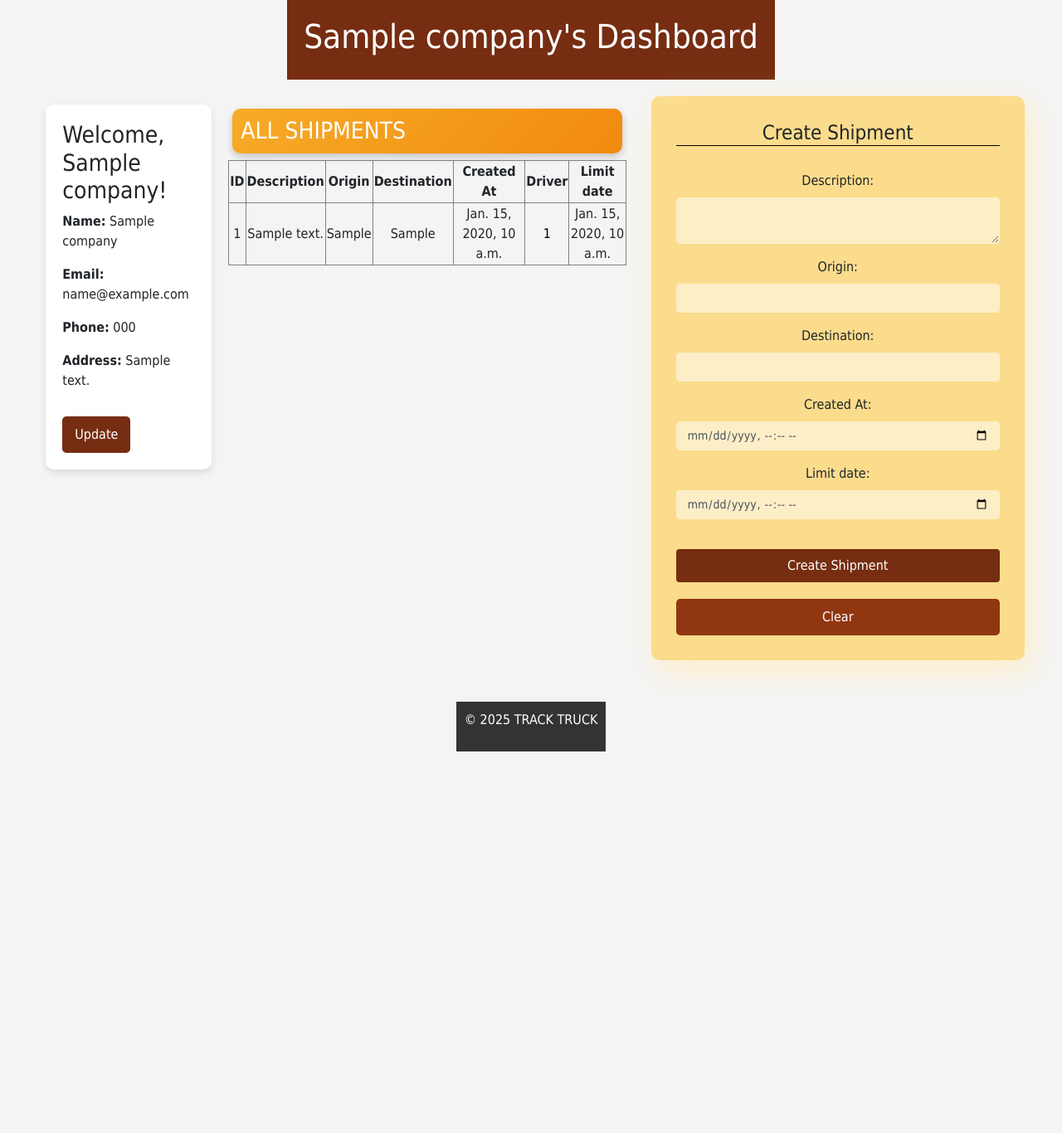
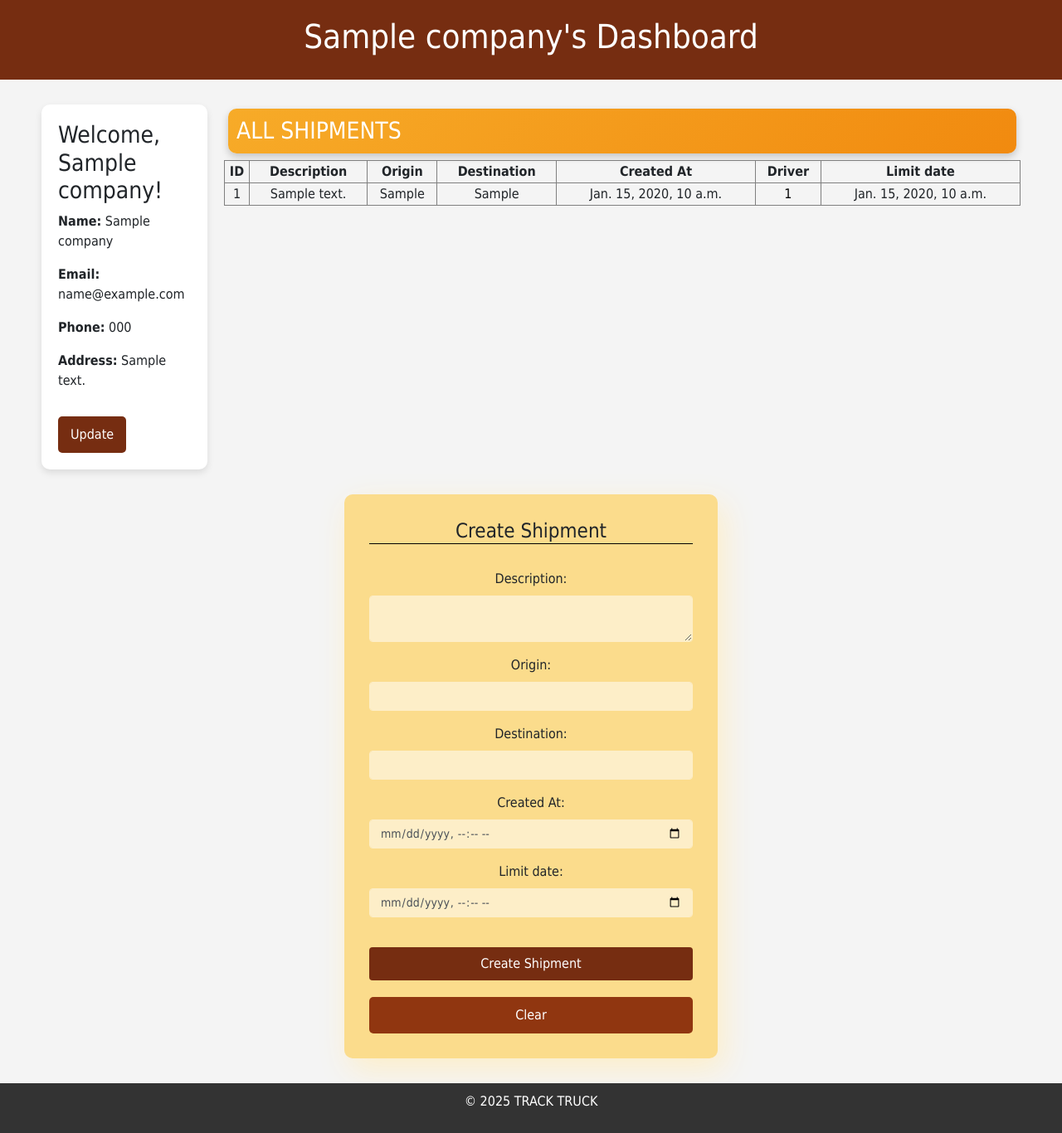
Before and after one commit to Bootcamp-IA-P4/Track-Truck, a Django app: template app_companies/templates/app_companies/cp-dashboard.html in a window 1280 px wide. Shown: the whole page at 83% size. Before the commit the page ends 906 px from the top, so only its background shows below. Run offline with Django 5.2, Linux system fonts and the light colour scheme; the template is opened without the code that fills it: values that come from a table or form of the project are taken from there, others are empty; tables that the repository leaves empty hold one stand-in row (values such as "Sample post"); some libraries are stand-ins or nearby versions.

Commit message:
chore: fixed some errors in different files

```diff
--- a/app_companies/templates/app_companies/cp-dashboard.html
+++ b/app_companies/templates/app_companies/cp-dashboard.html
@@ -10,7 +10,7 @@
 
     <link href="https://stackpath.bootstrapcdn.com/bootstrap/4.5.2/css/bootstrap.min.css" rel="stylesheet">
 
-    <link rel="stylesheet" href="{% static 'css/dashboard_styles.css' %}">
+    <link rel="stylesheet" href="{% static 'css/dashboard_styles.css' %}?v=5">
 
     <style>
         .cp-create-shipments {
--- a/app_drivers/templates/app_drivers/dr-dashboard.html
+++ b/app_drivers/templates/app_drivers/dr-dashboard.html
@@ -1,4 +1,4 @@
-{% load static %}
+{% load static %}  <!-- Cargar archivos estáticos -->
 <!DOCTYPE html>
 <html lang="es">
 <head>
--- a/static/css/dashboard_styles.css
+++ b/static/css/dashboard_styles.css
@@ -2,10 +2,6 @@
 
 body {
     font-family: Tahoma, sans-serif;
-    display: flex;
-    flex-direction: column;
-    align-items: center;
-    justify-content: flex-start;
     margin: 0;
     padding: 0;
     background-color: #f4f4f4;
@@ -19,24 +15,15 @@ header {
     font-size: 18px;
 }
 
-.cp-dashboard {
-    width: 100%;
-    display: flex;
-    justify-content: space-between;
-    align-items: flex-start;
-    gap: 20px;
-    max-width: 1200px;
-    margin: 20px auto;
-}
-
 .cp-data-shipments {
     display: grid;
     grid-template-columns: 200px 1fr;
     justify-content: space-between;
     align-items: flex-start;
+    margin: 20px auto;
+    max-width: 1200px;
     gap: 20px;
     padding: 10px;
-    flex: 1;
 }
 
 .cp-data {
@@ -45,6 +32,8 @@ header {
     text-align: left;
     border-radius: 10px;
     box-shadow: 0 4px 8px rgba(0, 0, 0, 0.1);
+    flex: 1;
+    max-width: 200px;
 }
 
 button {
@@ -97,15 +86,6 @@ footer {
     color: white;
 }
 
-.cp-create-shipments {
-    width: 100%;
-    max-width: 450px;
-    background: #fbdc8c;
-    padding: 30px;
-    border-radius: 10px;
-    box-shadow: 7px 13px 37px #fdeec8;
-    margin: 0 auto;
-}
 
 @media (max-width: 768px) {
     .cp-data-shipments {
@@ -114,8 +94,4 @@ footer {
 }
 
 @media (max-width: 480px) {
-    .cp-create-shipments {
-        width: 100%;
-        max-width: 400px;
-    }
 }
```
Also changed, not shown: app_shipments/templates/shipments/shipment_without_driver_list.html (+15 -0 lines).
